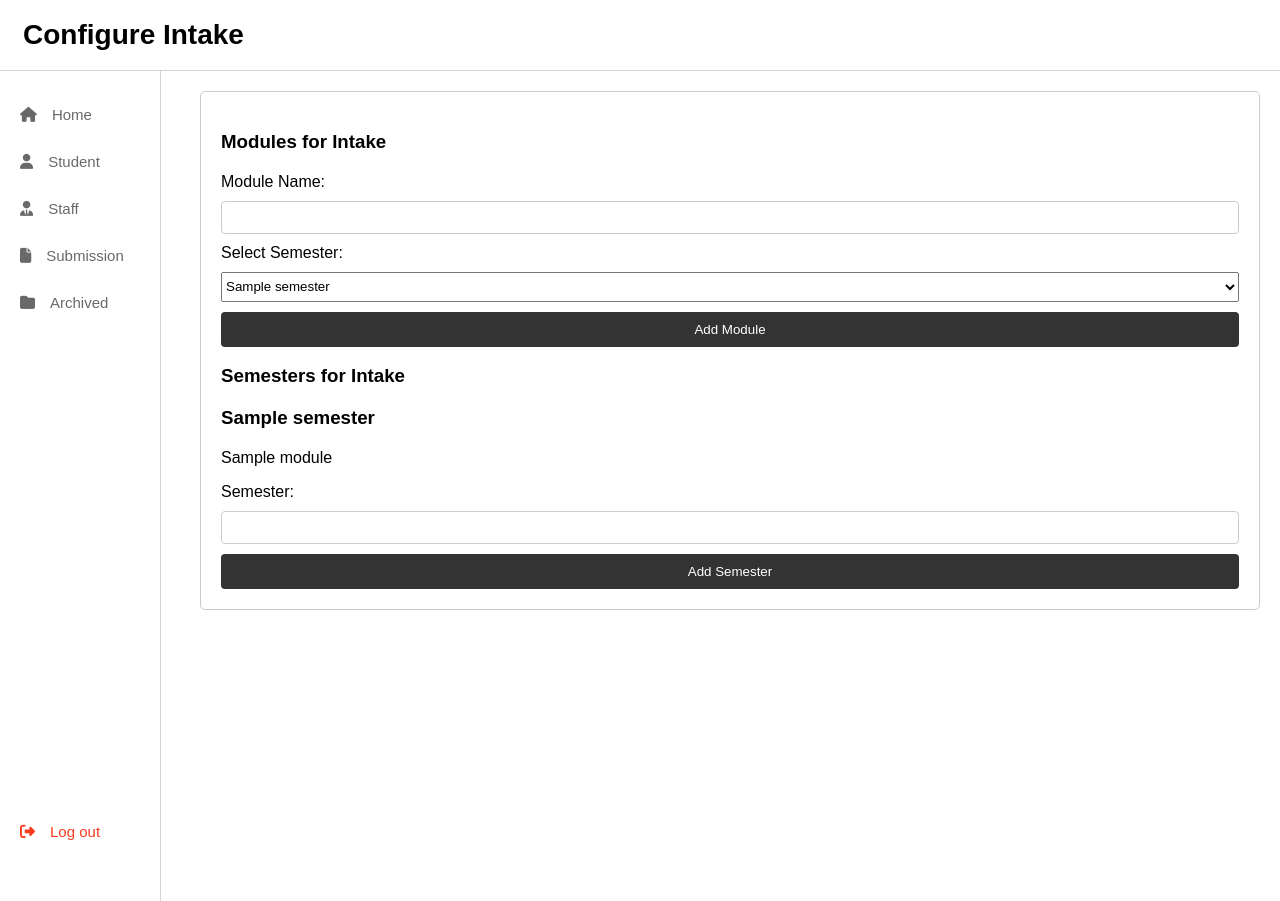
After one commit to Project-We-Diverse/fyp_project, a PHP site: page /configure_intake.php?intake_id=1 in a window 1280 px wide. The commit adds this page. Run offline with PHP 8.4, Linux system fonts and the light colour scheme; the visitor is signed in with stand-in values (Sample User, id 1); tables that the repository leaves empty or names only in its code hold one stand-in row (values such as "Sample post"); some libraries are stand-ins or nearby versions.

Commit message:
-added admin's specific css -updated admin dashboard with intakes creation + modules -able to view intakes modules and semester details - *IMPORTANT* database updates!

```diff
--- /dev/null
+++ b/admin_bar.css
@@ -0,0 +1,148 @@
+body {
+    margin: 0;
+    font-family: Arial, sans-serif;
+}
+
+/* Header CSS */
+.header-container {
+    display: flex;
+    justify-content: space-between;
+    align-items: center;
+    padding: 0 20px;
+    height: 70px;
+    background-color: #fff;
+    border-bottom: 1px solid #d3d3d3;
+}
+
+.header-dashboard h2 {
+    margin: 0;
+    margin-left: 3px;
+    font-size: 28px;
+}
+
+.profile {
+    display: flex;
+    align-items: center;
+    cursor: pointer;
+}
+
+/* Sidebar CSS */
+.sidebar-container {
+    width: 160px;
+    height: calc(100vh - 70px);
+    background-color: #ffffff;
+    padding: 20px 0;
+    position: fixed;
+    top: 70px;
+    display: flex;
+    flex-direction: column;
+    justify-content: space-between;
+    border-right: 1px solid #d3d3d3;
+    border-top: 1px solid #d3d3d3;
+}
+
+.sidebar-items ul {
+    list-style-type: none;
+    padding: 0;
+    margin: 0;
+}
+
+.sidebar-items li {
+    padding: 15px 20px;
+    font-size: 15px;
+    display: flex;
+    align-items: center;
+}
+
+.sidebar-items li a {
+    text-decoration: none;
+    color: #696969;
+    cursor: pointer;
+}
+
+.sidebar-items li a:hover {
+    color: #000000;
+}
+
+.sidebar-items li i {
+    margin-right: 15px;
+}
+
+.sidebar-items .logout {
+    position: absolute;
+    bottom: 10%;
+    left: 0px;
+    width: 100%;
+    padding: 15px 20px;
+}
+
+.sidebar-items .logout a {
+    color: #fb3b1e;
+}
+
+.sidebar-items .logout a:hover {
+    color: #cc0000;
+}
+
+.content-container {
+    margin-left: 180px;
+    padding: 20px;
+}
+
+.intakes-section {
+    background-color: #fff;
+    padding: 20px;
+    border: 1px solid #ccc;
+    border-radius: 5px;
+}
+
+.intakes-section h3 {
+    margin-bottom: 20px;
+}
+
+.create-intake {
+    margin-top: 20px;
+}
+
+.create-intake form, .intakes-section form {
+    display: flex;
+    flex-direction: column;
+}
+
+.create-intake form label, .intakes-section form label {
+    margin-bottom: 10px;
+}
+
+.create-intake form input, .intakes-section form input {
+    margin-bottom: 10px;
+    padding: 8px;
+    border: 1px solid #ccc;
+    border-radius: 4px;
+}
+
+.create-intake form button, .intakes-section form button {
+    padding: 10px;
+    background-color: #333;
+    color: #fff;
+    border: none;
+    border-radius: 4px;
+    cursor: pointer;
+}
+
+.create-intake form button:hover, .intakes-section form button:hover {
+    background-color: #575757;
+}
+
+.existing-intakes ul, .intakes-section ul {
+    list-style: none;
+    padding-left: 0;
+}
+
+.existing-intakes li, .intakes-section li {
+    margin-bottom: 10px;
+}
+
+.intakes-section select#semester_select {
+    margin-bottom: 10px; /* Add some margin-bottom */
+    height: 30px;
+}
--- /dev/null
+++ b/configure_intake.php
@@ -0,0 +1,132 @@
+<?php
+// * only start the session if it is not already started
+if (session_status() === PHP_SESSION_NONE) {
+    session_start();
+}
+
+require 'conn.php';
+
+// * check if the user is logged in
+if (!isset($_SESSION['loggedin']) || $_SESSION['loggedin'] !== true) {
+    header('Location: index.html');
+    exit;
+}
+
+if (!isset($_GET['intake_id'])) {
+    echo "No intake ID provided.";
+    exit;
+}
+
+$intake_id = $_GET['intake_id'];
+
+if ($_SERVER['REQUEST_METHOD'] === 'POST') {
+    if (isset($_POST['module_name']) && isset($_POST['semester_id'])) {
+        $module_name = $_POST['module_name'];
+        $semester_id = $_POST['semester_id']; // Get semester_id from the form
+        $stmt = $conn->prepare('INSERT INTO modules (name, intake_id, semester_id) VALUES (?, ?, ?)'); // Include semester_id in the query
+        $stmt->bind_param('sii', $module_name, $intake_id, $semester_id); // Bind semester_id
+        $stmt->execute();
+        $stmt->close();
+    }
+}
+
+
+$modules = [];
+$semesters = [];
+
+
+// Fetch existing modules
+$stmt = $conn->prepare('SELECT * FROM modules WHERE intake_id = ?');
+$stmt->bind_param('i', $intake_id);
+$stmt->execute();
+$result = $stmt->get_result();
+while ($row = $result->fetch_assoc()) {
+    $modules[] = $row;
+}
+$stmt->close();
+
+// Fetch existing semesters
+$stmt = $conn->prepare('SELECT * FROM semesters WHERE intake_id = ?');
+$stmt->bind_param('i', $intake_id);
+$stmt->execute();
+$result = $stmt->get_result();
+while ($row = $result->fetch_assoc()) {
+    $semesters[] = $row;
+}
+$stmt->close();
+
+$conn->close();
+?>
+
+<!DOCTYPE html>
+<html lang="en">
+<head>
+    <meta charset="UTF-8">
+    <meta name="viewport" content="width=device-width, initial-scale=1.0">
+    <title>Configure Intake - Admin</title>
+    <link rel="stylesheet" href="admin_bar.css" type="text/css">
+    <link rel="icon" href="assets/favicon.png" type="image/png">
+    <script src="https://kit.fontawesome.com/d9960a92ff.js" crossorigin="anonymous"></script>
+</head>
+<body>
+    <div class="header-container">
+        <div class="header-dashboard">
+            <h2>Configure Intake</h2>
+        </div>
+    </div>
+
+    <div class="sidebar-container">
+        <div class="sidebar-items">
+            <ul>
+                <li><a href="admin_dashboard.php" class="sidebar-link active"><i class="fa-solid fa-house"></i>Home</a></li>
+                <li><a href="admin_student.php" class="sidebar-link"><i class="fa-solid fa-user"></i>Student</a></li>
+                <li><a href="admin_staff.php" class="sidebar-link"><i class="fa-solid fa-user-tie"></i>Staff</a></li>
+                <li><a href="admin_submission.php" class="sidebar-link"><i class="fa-solid fa-file"></i>Submission</a></li>
+                <li><a href="admin_archived.php" class="sidebar-link"><i class="fa-solid fa-folder"></i>Archived</a></li>
+                <li class="logout"><a href="logout.php" id="logout-link"><i class="fa-solid fa-right-from-bracket"></i>Log out</a></li>
+            </ul>
+        </div>
+    </div>
+
+    <div class="content-container">
+        <div class="intakes-section">
+            <h3>Modules for Intake</h3>
+
+            <form action="" method="POST">
+                <label for="module_name">Module Name:</label>
+                <input type="text" id="module_name" name="module_name" required>
+                <label for="semester_select">Select Semester:</label>
+                <select name="semester_id" id="semester_select">
+                    <?php foreach ($semesters as $semester): ?>
+                        <option value="<?php echo $semester['id']; ?>"><?php echo htmlspecialchars($semester['name']); ?></option>
+                    <?php endforeach; ?>
+                </select>
+                <button type="submit">Add Module</button>
+            </form>
+
+
+            <h3>Semesters for Intake</h3>
+            <ul>
+            <?php foreach ($semesters as $semester): ?>
+                <h3><?php echo htmlspecialchars($semester['name']); ?></h3>
+                <ul>
+                    <?php foreach ($modules as $module): ?>
+                        <?php if ($module['semester_id'] === $semester['id']): ?>
+                            <li><?php echo htmlspecialchars($module['name']); ?></li>
+                        <?php endif; ?>
+                    <?php endforeach; ?>
+                </ul>
+            <?php endforeach; ?>
+
+            </ul>
+
+            <form action="" method="POST">
+                <label for="semester_name">Semester:</label>
+                <input type="text" id="semester_name" name="semester_name" required>
+                <button type="submit">Add Semester</button>
+            </form>
+        </div>
+    </div>
+
+</body>
+</html>
```
Also changed, not shown: admin_dashboard.php (+43 -5 lines), create_intake.php (added, +34 -0 lines), database-update.txt (added, +23 -0 lines).
